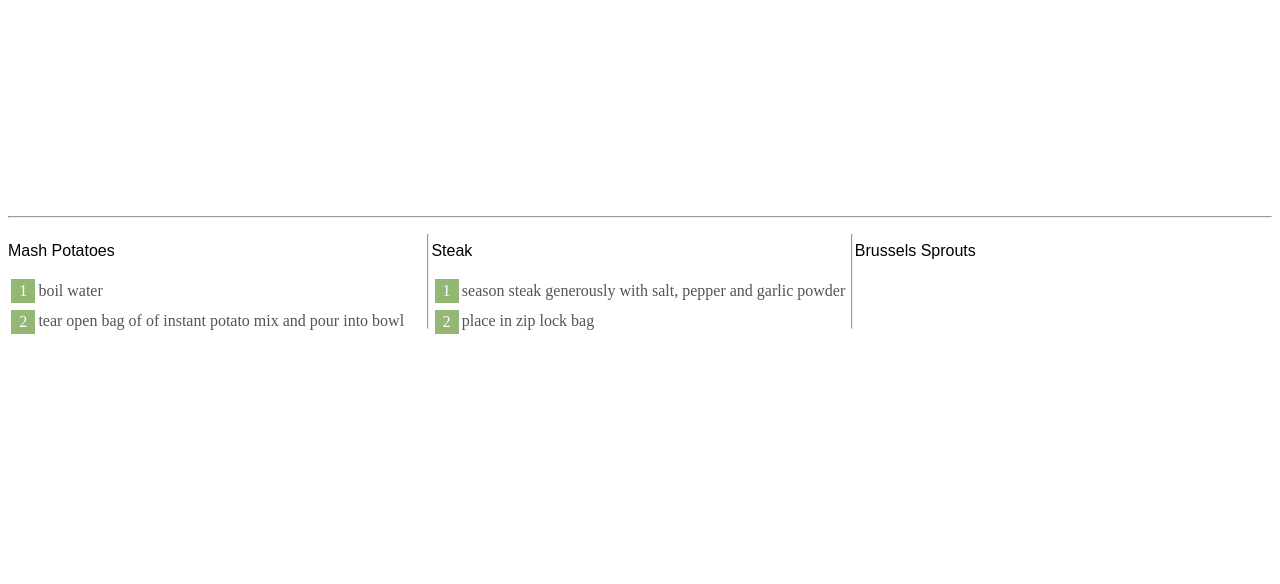
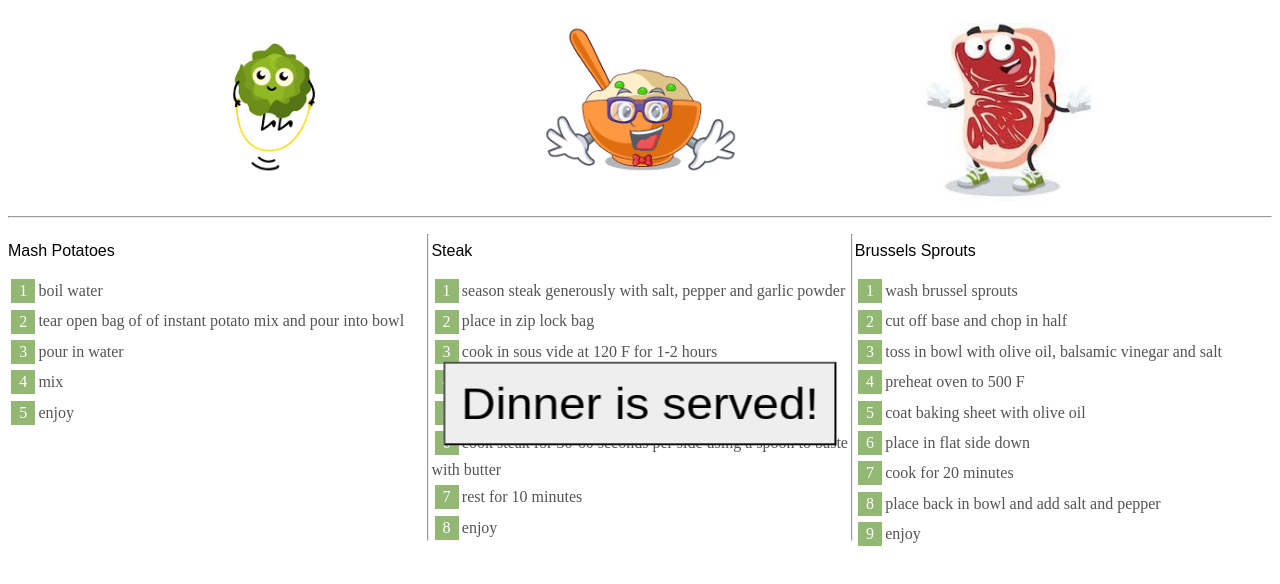
Before and after one commit to ironhack-labs/lab-es6-promises, a plain HTML site: page index.html in a window 1280 px wide. Drawn offline with Linux system fonts and the light colour scheme.

Commit message:
lab done

```diff
--- a/public/javascripts/script.js
+++ b/public/javascripts/script.js
@@ -1,31 +1,68 @@
 // This will print in the wrong order
 // we added it for you to test to make sure data is loaded
 // 🚨🚨🚨 comment out the next 3 lines when you start working on the code
-for (let i = 0; i < mashPotatoes.length; i++) {
-  //addFood(steak[i], '#steak');
-  console.log(mashPotatoes[i])
-}
+// for (let i = 0; i < mashPotatoes.length; i++) {
+//   //addFood(steak[i], '#steak');
+//   console.log(mashPotatoes[i])
+// }
 
 // Iteration 1 using callbacks
+let promise1 =
 addFood(steak[0], '#steak', () => {
-  // ... your code here
   addFood(steak[1], '#steak', () => {
-
+    addFood(steak[2], '#steak', () => {
+      addFood(steak[3], '#steak', () => {
+        addFood(steak[4], '#steak', () => {
+          addFood(steak[5], '#steak', () => {
+            addFood(steak[6], '#steak', () => {
+              addFood(steak[7], '#steak', () => {
+                document.querySelector('#table').innerHTML += `<img src="./public/images/steak.jpg"></img>`
+              })
+            })
+          })
+        })
+      })
+    })
   })
 });
 
 
 
 // Iteration 2 using `.then()`
+let promise2 =
 addFood(mashPotatoes[0], '#mashPotatoes').then(() => {
-  // ... your code here
-  addFood(mashPotatoes[1], '#mashPotatoes')
+  addFood(mashPotatoes[1], '#mashPotatoes', () => {
+    addFood(mashPotatoes[2], '#mashPotatoes', () => {
+      addFood(mashPotatoes[3], '#mashPotatoes', () => {
+        addFood(mashPotatoes[4], '#mashPotatoes', () => {
+          document.querySelector('#table').innerHTML += `<img src="./public/images/mashPotatoes.jpg"></img>`
+        })
+      })
+    })
+  })
 });
 
 // Iteration 3 using async and await
+async function makeFood(step) {
+  // ... your code here
+  await addFood(step, '#brusselSprouts')
+}
+let promise3 =
 
-  async function makeFood(step) {
-    // ... your code here
+      makeFood(brusselSprouts[0])
+        .then(() => makeFood(brusselSprouts[1]))
+        .then(() => makeFood(brusselSprouts[2]))
+        .then(() => makeFood(brusselSprouts[3]))
+        .then(() => makeFood(brusselSprouts[4]))
+        .then(() => makeFood(brusselSprouts[5]))
+        .then(() => makeFood(brusselSprouts[6]))
+        .then(() => makeFood(brusselSprouts[7]))
+        .then(() => makeFood(brusselSprouts[8]))
+        .then(() => document.querySelector('#table').innerHTML += `<img src="./public/images/brusselSprouts.jpg"></img>`)
 
-  }
-  makeFood(eachStep);
+Promise.all([
+  promise1,
+  promise2,
+  promise3
+]).then(() => {document.querySelector('#steps').innerHTML += `<button type="button">Dinner is served!</button>`
+})
--- a/public/stylesheets/style.css
+++ b/public/stylesheets/style.css
@@ -12,6 +12,7 @@ li {
   color: #545454;
   /* text-transform: capitalize; */
 }
+
 
 label {
   line-height: 50px;
```
Also changed, not shown: index.html (+3 -1 lines).
